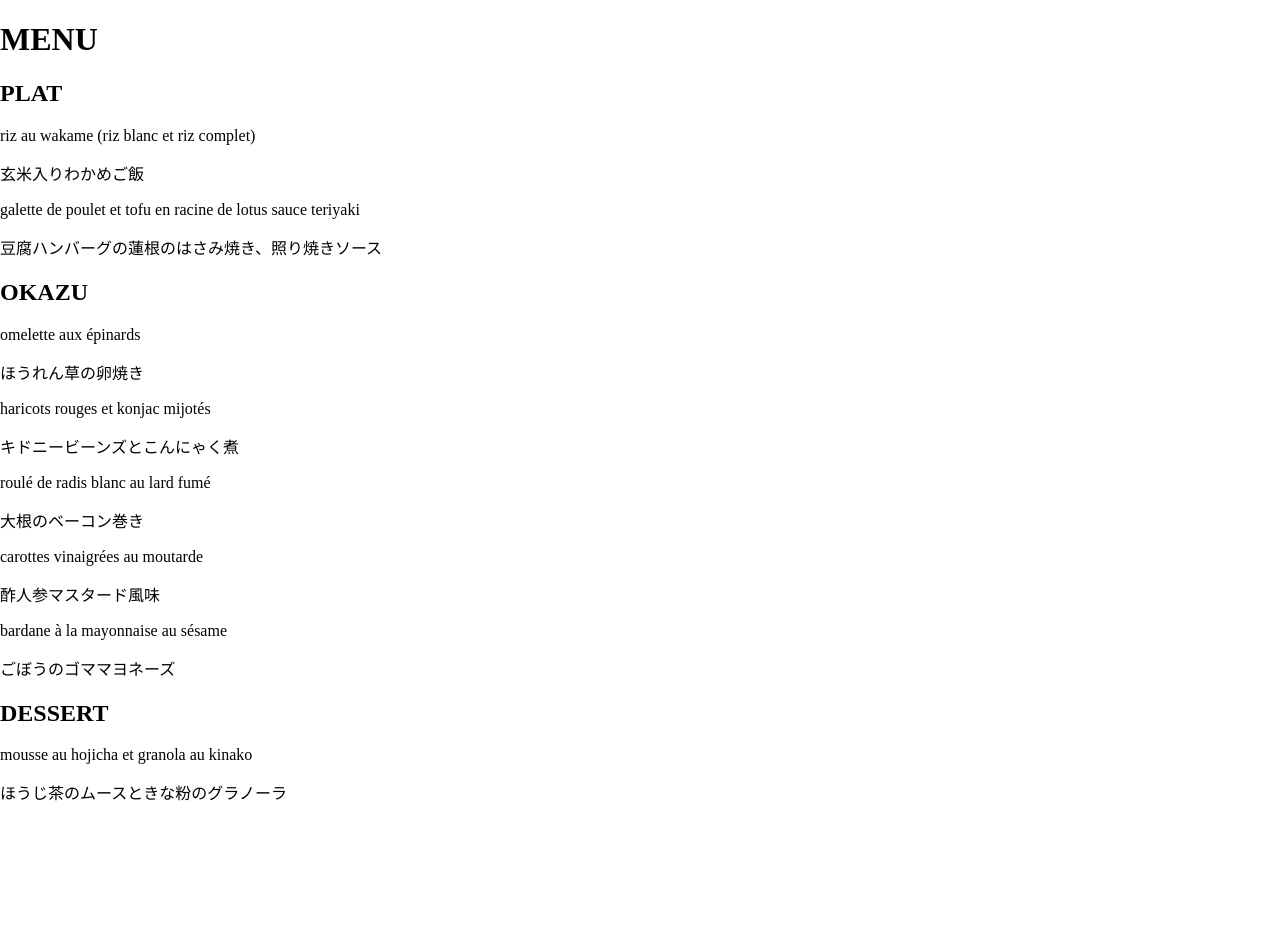
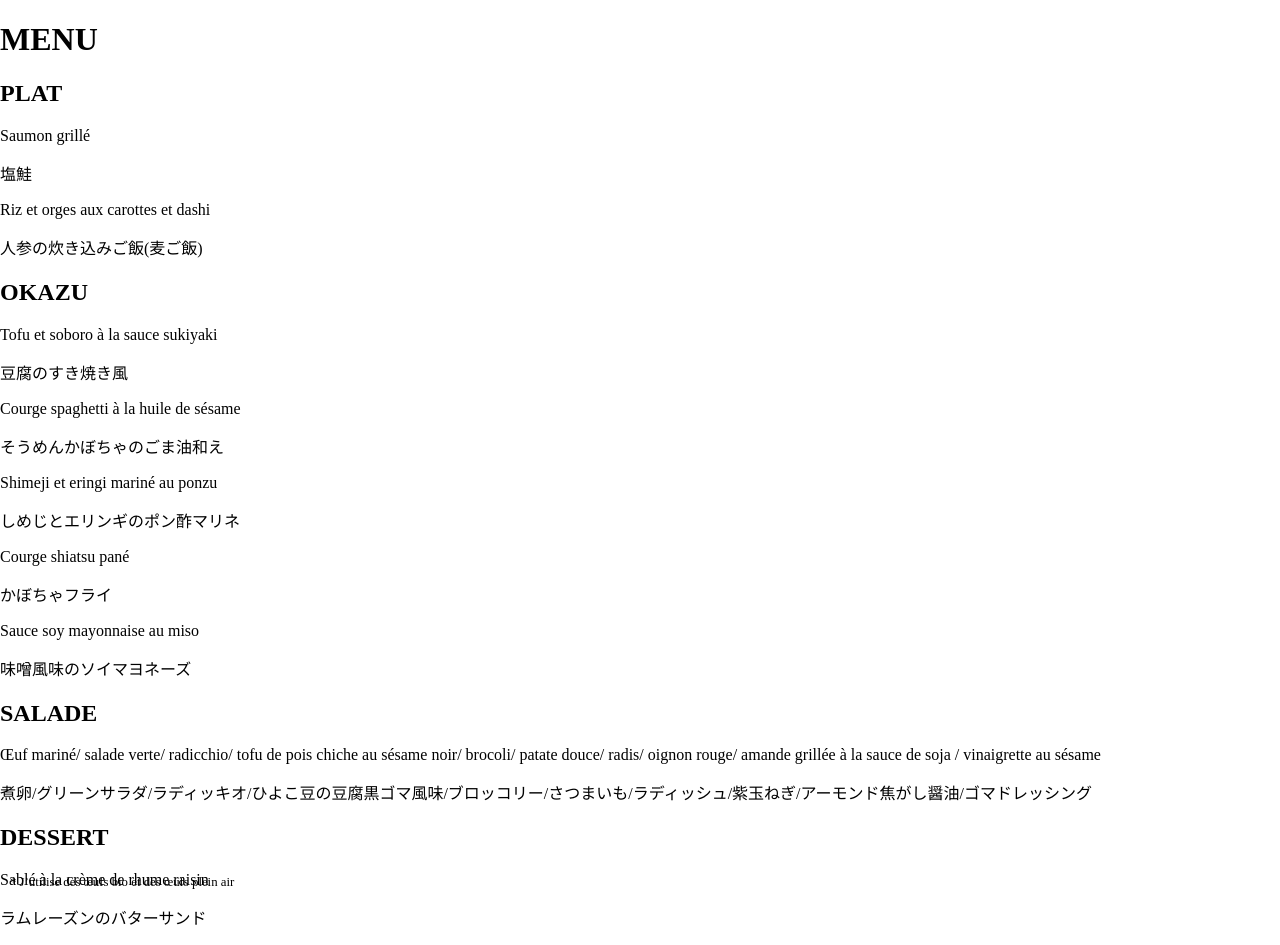
Before and after one commit to matsupin/main, a Jekyll site: the page built from index.html, in a window 1280 px wide. Built offline with Jekyll 4.4.1, drawn with Linux system fonts in a browser that asks for light colours; before the commit the page ends 900 px from its top, so only the background shows below that.

Commit message:
Update index.html

```diff
--- a/index.html
+++ b/index.html
@@ -9,34 +9,56 @@ title: Bento Menu
 
     <section class="menu-section">
         <h2 class="section-title">PLAT</h2>
-        <p class="dish-name">riz au wakame (riz blanc et riz complet)</p>
-        <p class="dish-description jp-text"><span class="highlight">玄米入りわかめご飯</p>
+        <p class="dish-name">Saumon grillé</p>
+        <p class="dish-description jp-text"><span class="highlight">塩鮭</p>
 
-        <p class="dish-name">galette de poulet et tofu en racine de lotus sauce teriyaki</p>
-        <p class="dish-description jp-text"><span class="highlight">豆腐ハンバーグの蓮根のはさみ焼き、照り焼きソース</p>
+        <p class="dish-name">Riz et orges aux carottes et dashi</p>
+        <p class="dish-description jp-text"><span class="highlight">人参の炊き込みご飯(麦ご飯)</p>
     </section>
 
     <section class="menu-section">
         <h2 class="section-title">OKAZU</h2>
-        <p class="dish-name">omelette aux épinards</p>
-        <p class="dish-description jp-text"><span class="highlight">ほうれん草の卵焼き</p>
+        <p class="dish-name">Tofu et soboro à la sauce sukiyaki</p>
+        <p class="dish-description jp-text"><span class="highlight">豆腐のすき焼き風</p>
 
-        <p class="dish-name">haricots rouges et konjac mijotés</p>
-        <p class="dish-description jp-text"><span class="highlight">キドニービーンズとこんにゃく煮</p>
+        <p class="dish-name">Courge spaghetti à la huile de sésame</p>
+        <p class="dish-description jp-text"><span class="highlight">そうめんかぼちゃのごま油和え</p>
 
-        <p class="dish-name">roulé de radis blanc au lard fumé</p>
-        <p class="dish-description jp-text"><span class="highlight">大根のベーコン巻き</p>
+        <p class="dish-name">Shimeji et eringi mariné au ponzu</p>
+        <p class="dish-description jp-text"><span class="highlight">しめじとエリンギのポン酢マリネ</p>
 
-        <p class="dish-name">carottes vinaigrées au moutarde</p>
-        <p class="dish-description jp-text"><span class="highlight">酢人参マスタード風味</p>
+        <p class="dish-name">Courge shiatsu pané</p>
+        <p class="dish-description jp-text"><span class="highlight">かぼちゃフライ</p>
 
-        <p class="dish-name">bardane à la mayonnaise au sésame</p>
-        <p class="dish-description jp-text"><span class="highlight">ごぼうのゴママヨネーズ</p>
+        <p class="dish-name">Sauce soy mayonnaise au miso</p>
+        <p class="dish-description jp-text"><span class="highlight">味噌風味のソイマヨネーズ</p>
+    </section>
+
+    <section class="menu-section">
+        <h2 class="section-title">SALADE</h2>
+
+        <p class="dish-name">Œuf mariné/ salade verte/ radicchio/ tofu de pois chiche au sésame noir/ brocoli/ patate douce/ radis/ oignon rouge/ amande grillée à la sauce de soja / vinaigrette au sésame</p>
+        <p class="dish-description jp-text"><span class="highlight">煮卵/グリーンサラダ/ラディッキオ/ひよこ豆の豆腐黒ゴマ風味/ブロッコリー/さつまいも/ラディッシュ/紫玉ねぎ/アーモンド焦がし醤油/ゴマドレッシング</p>
     </section>
 
     <section class="menu-section">
         <h2 class="section-title">DESSERT</h2>
-        <p class="dish-name">mousse au hojicha et granola au kinako</p>
-        <p class="dish-description jp-text"><span class="highlight">ほうじ茶のムースときな粉のグラノーラ</p>
+
+        <p class="dish-name">Sablé à la crème de rhume raisin</p>
+        <p class="dish-description jp-text"><span class="highlight">ラムレーズンのバターサンド</p>
     </section>
 </div>
+
+<div class="comment">
+    * J’utilise des œufs bio et des œufs plein air
+</div>
+
+<style>
+    .comment {
+        position: fixed;
+        bottom: 0;
+        left: 0;
+        font-size: 0.8em; /* Smaller font size */
+        margin: 10px; /* Adds some space from the edges */
+    }
+</style>
```
